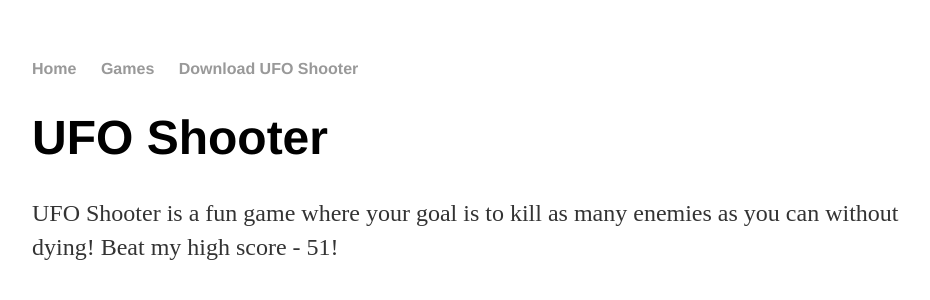
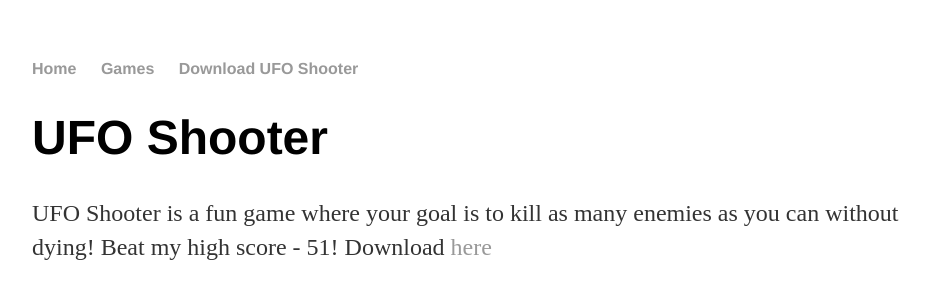
Before and after one commit to BardyBard/BardyBard.github.io, a Jekyll site: the page built from Games.html, in a window 1280 px wide. Shown: the top 300 px of the page, without its empty margins (160-1090 px from the left). Built offline with Jekyll 4.4.1, drawn with Linux system fonts in a browser that asks for light colours.

Commit message:
Update Games.html

```diff
--- a/Games.html
+++ b/Games.html
@@ -4,5 +4,5 @@ title: Games
 ---
 <div class="blurb">
 	<h1>UFO Shooter</h1>
-	<p> UFO Shooter is a fun game where your goal is to kill as many enemies as you can without dying! Beat my high score - 51!</p>
+	<p> UFO Shooter is a fun game where your goal is to kill as many enemies as you can without dying! Beat my high score - 51! Download <a href="/ufo_shooter">here</a></p>
 </div><!-- /.blurb -->
```
